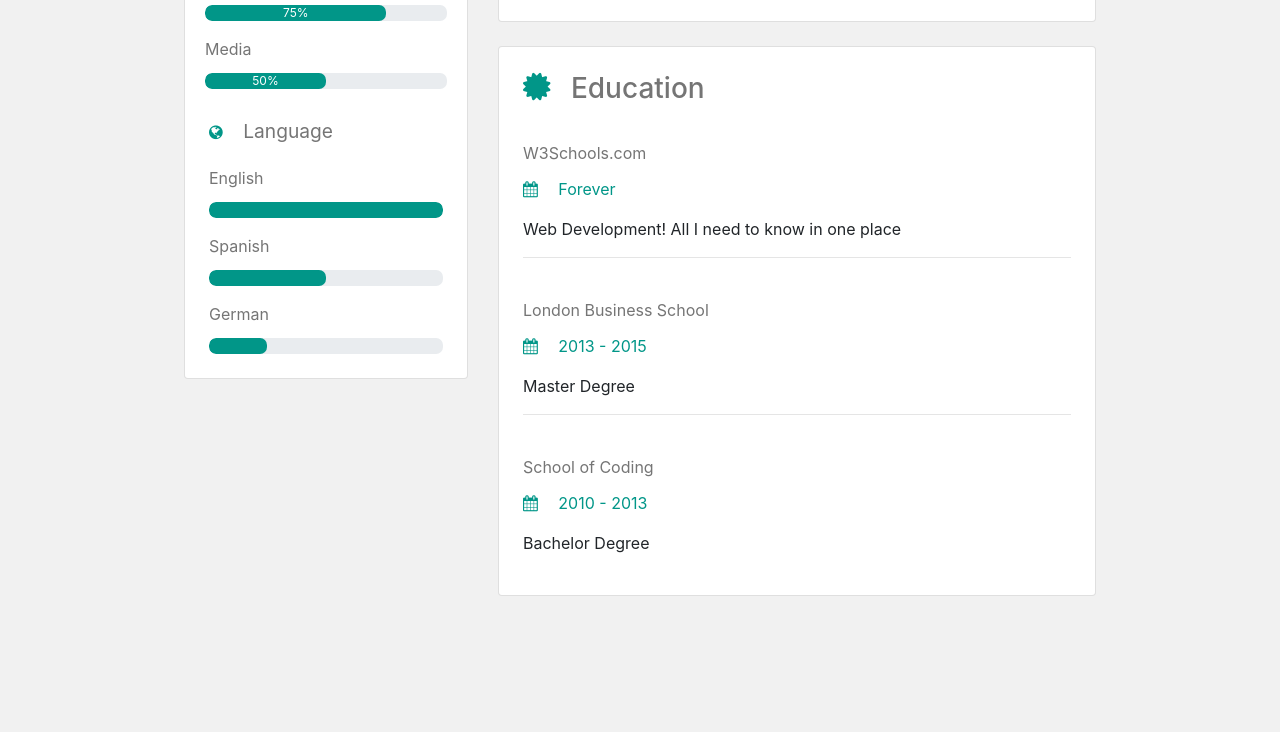
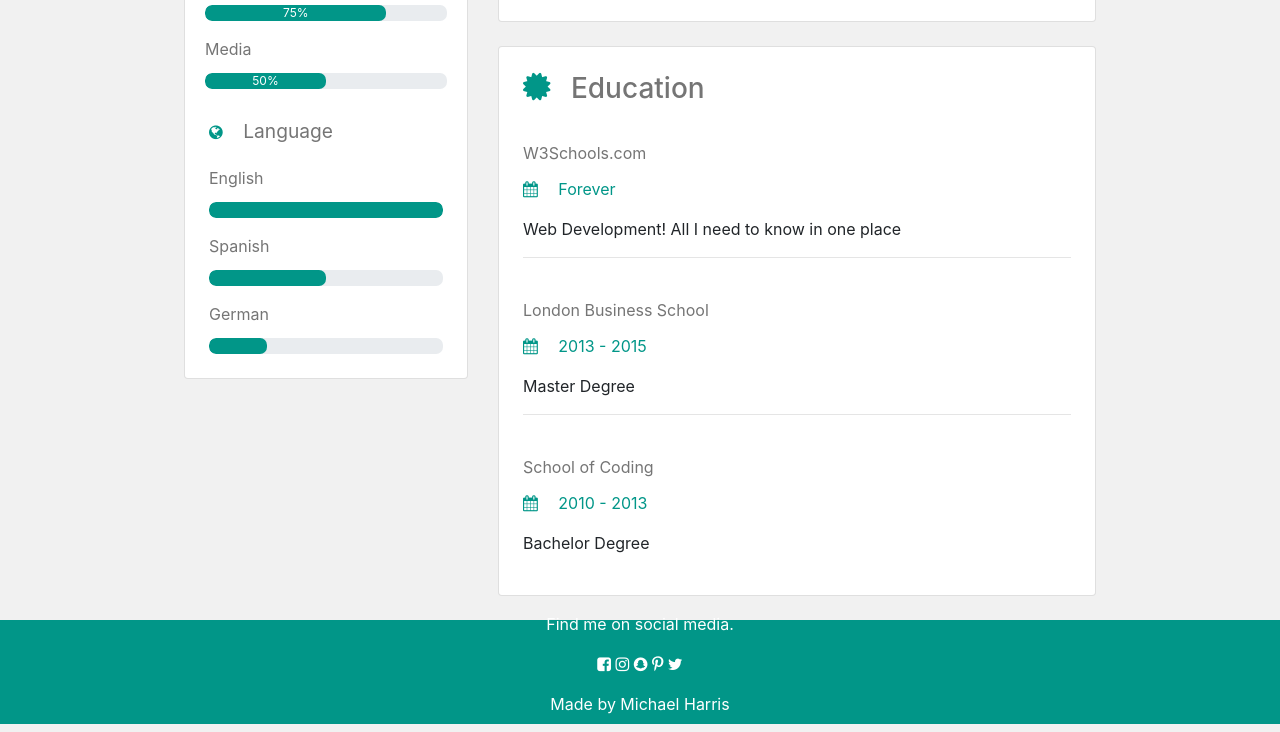
Before and after one commit to codeKingMike/cv-template, a plain HTML site: page index.html in a window 1280 px wide. Shown: the part 649-1381 px from the top of the page. Before the commit the page ends 1269 px from the top, so only its background shows below. Drawn offline with nearby package versions, Linux system fonts and the light colour scheme.

Commit message:
Done with the page

```diff
--- a/index.html
+++ b/index.html
@@ -198,6 +198,20 @@
         </div>
     </main>
 
+    <footer id="footer" class="">
+        <div class="footer-context">
+            <p>Find me on social media.</p>
+            <div class="icons pb-3">
+                <i class="fa fa-facebook-square" aria-hidden="true"></i>
+                <i class="fa fa-instagram" aria-hidden="true"></i>
+                <i class="fa fa-snapchat" aria-hidden="true"></i>
+                <i class="fa fa-pinterest-p" aria-hidden="true"></i>
+                <i class="fa fa-twitter" aria-hidden="true"></i>
+            </div>
+            <p>Made by Michael Harris</p>
+        </div>
+    </footer>
+
 </body>
 
 
--- a/style.css
+++ b/style.css
@@ -19,10 +19,15 @@ body {
 
 /* LEFT SIDE OF CARD */
 
+.card-img-top {
+  position: relative;
+}
+
 .jane-name {
   margin-top: 220px;
   font-size: 2rem;
   font-weight: 400;
+  position: absolute;
 }
 
 .skill-title {
@@ -86,3 +91,15 @@ p.title {
 .bottom-right-side {
   margin-top: 1.5rem;
 }
+
+/* FOOTER */
+
+#footer {
+  height: 13vh;
+  background-color: #019688;
+  color: #fff;
+  display: flex;
+  align-items: center;
+  justify-content: center;
+  text-align: center;
+}
```
